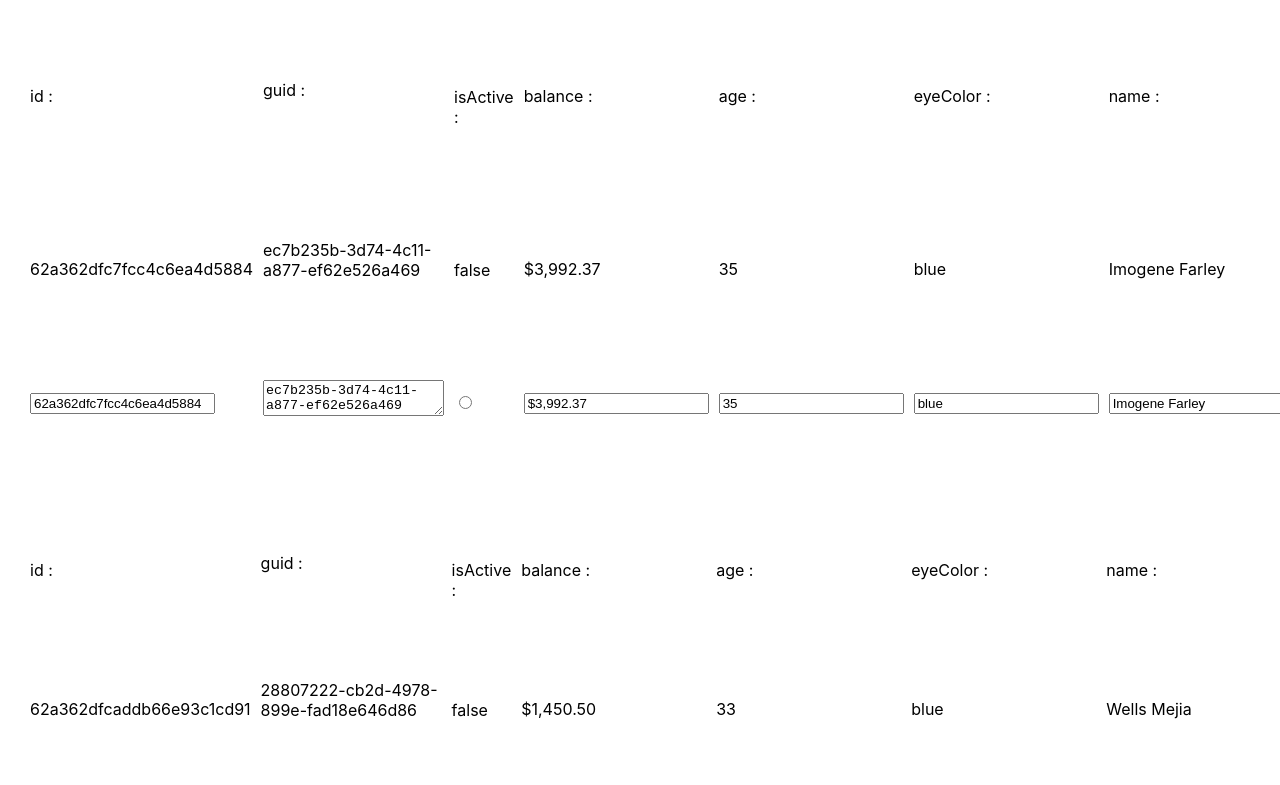
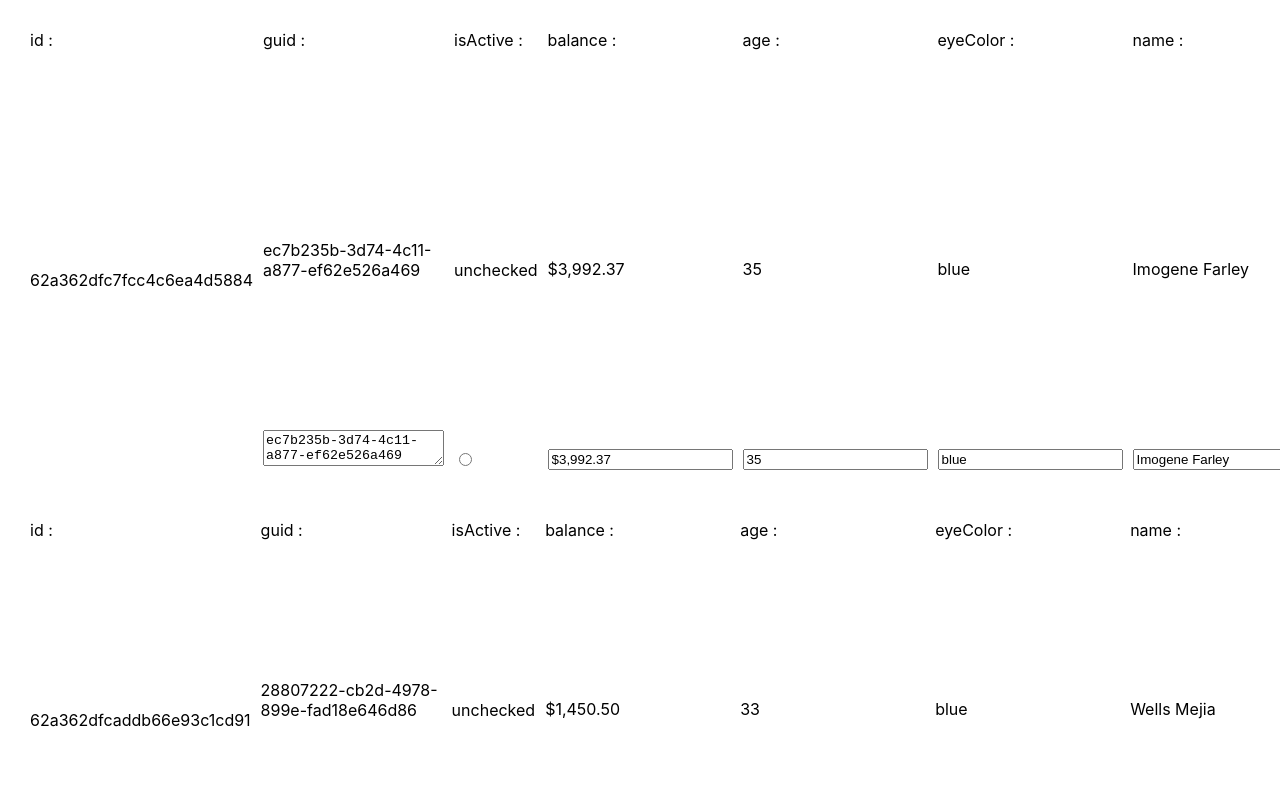
Before and after one commit to nemanja-jokic/fc-test, a React (Create React App) app: page / in a window 1280 px wide. Shown: the top 785 px of the page. Built offline with nearby package versions, Linux system fonts and the light colour scheme.

Commit message:
render value improvement

```diff
--- a/src/App.tsx
+++ b/src/App.tsx
@@ -1,4 +1,4 @@
-import React, { useCallback, useReducer } from 'react';
+import React, { useReducer } from 'react';
 
 // Components
 import Group from './components/Group';
--- a/src/components/Field.tsx
+++ b/src/components/Field.tsx
@@ -29,7 +29,7 @@ function Field({
 
     const generateInputField = () => {
         // If the id field exists, it will not have an input field for editing.
-        if(field === '_id')
+        if(field === 'id')
         return null
 
 
@@ -71,13 +71,14 @@ function Field({
                 <input
                     type="radio"
                     style={{pointerEvents: 'none'}}
-                    onClick={(e)=>e.stopPropagation()}
+                    onChange={()=>{}}
                     checked={value}
                 />
             </div>)
         }
 
         // If the field value is another JSON, just ignore it.
+        return null
     }
 
 
@@ -92,10 +93,28 @@ function Field({
         return false;
     }
 
+    const renderValue = () => {
+        if(typeof typeGuard === 'boolean')
+        return (
+            <div>
+                {value ? 'checked' : 'unchecked'}
+            </div>
+        )
+        if(typeof typeGuard === 'string' && Date.parse(typeGuard.split('T')[0]))
+        return (
+            <div>
+                {`${Date.parse(value.split('T')[0]) ? value.split('T')[0] : value}`}
+            </div>
+        )
+        return (<div>
+            {value}
+        </div>)
+    }
+
     return (
-        <div style={{ marginRight:10, display: 'flex', justifyContent: 'space-around', flexDirection: 'column'}}>
+        <div style={{ marginRight:10, display: 'flex', justifyContent: 'space-between', flexDirection: 'column'}}>
             <div style={{minHeight: 60}}>{`${field} :`}  </div>
-            <div>{`${value}`}</div>
+            {renderValue()}
             <div>{generateInputField()}</div>
         </div>
 
--- a/src/components/Group.tsx
+++ b/src/components/Group.tsx
@@ -18,13 +18,15 @@ function Group({ group, onChangeGroup, index } : GroupProps) {
             margin:10,
         }}>
             {
-                Object.entries(group).map(([field,value], indx) => <Field
-                    groupIndex={index}
-                    field={field}
-                    value={value}
-                    onChangeGroup={onChangeGroup}
-                    indx={indx}
-                />)
+                Object.entries(group).map(([field,value], indx) => <React.Fragment key={`group-${index}-field${indx}`}>
+                    <Field
+                        groupIndex={index}
+                        field={field}
+                        value={value}
+                        onChangeGroup={onChangeGroup}
+                        indx={indx}
+                    />
+                </React.Fragment>)
             }
         </div>
 
```
